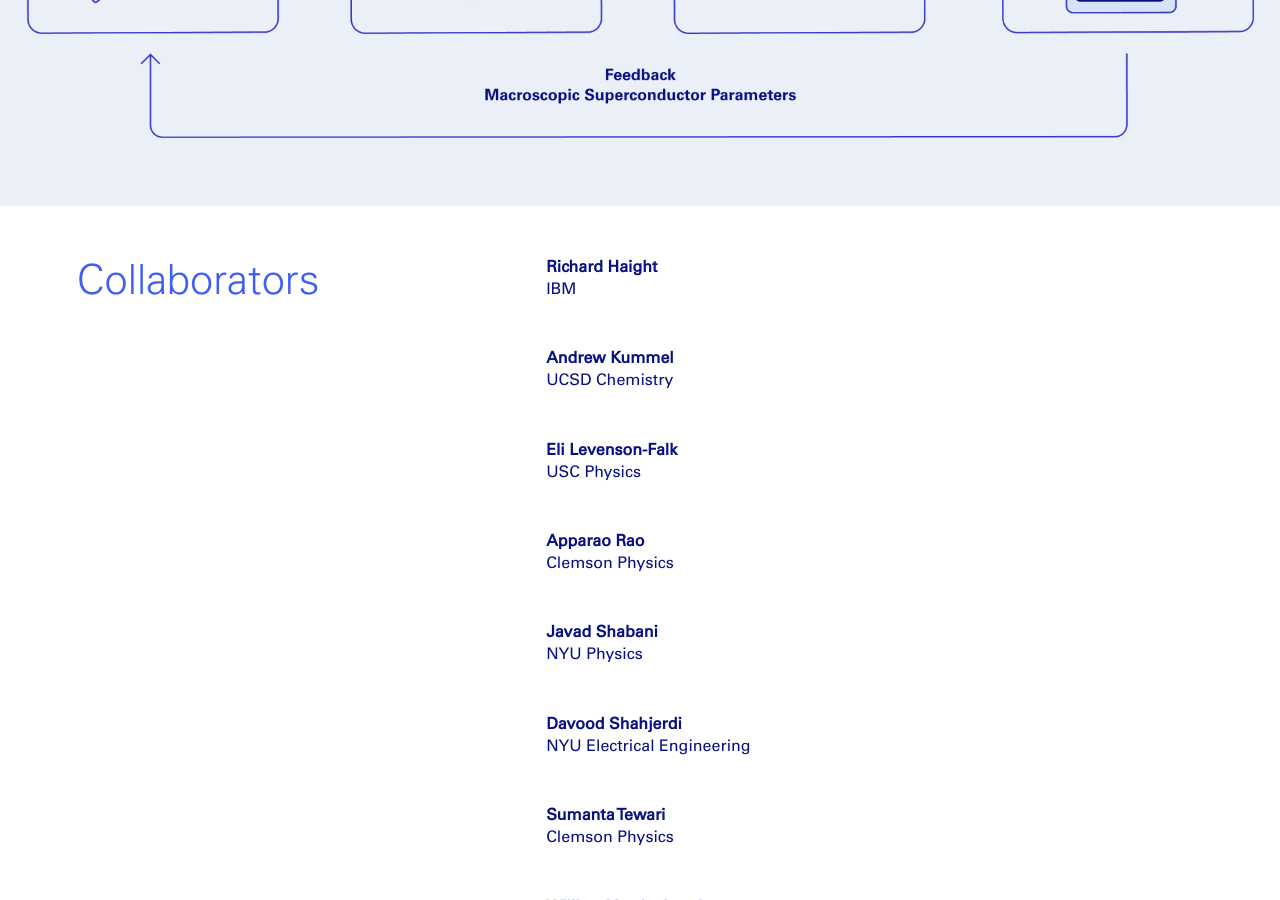
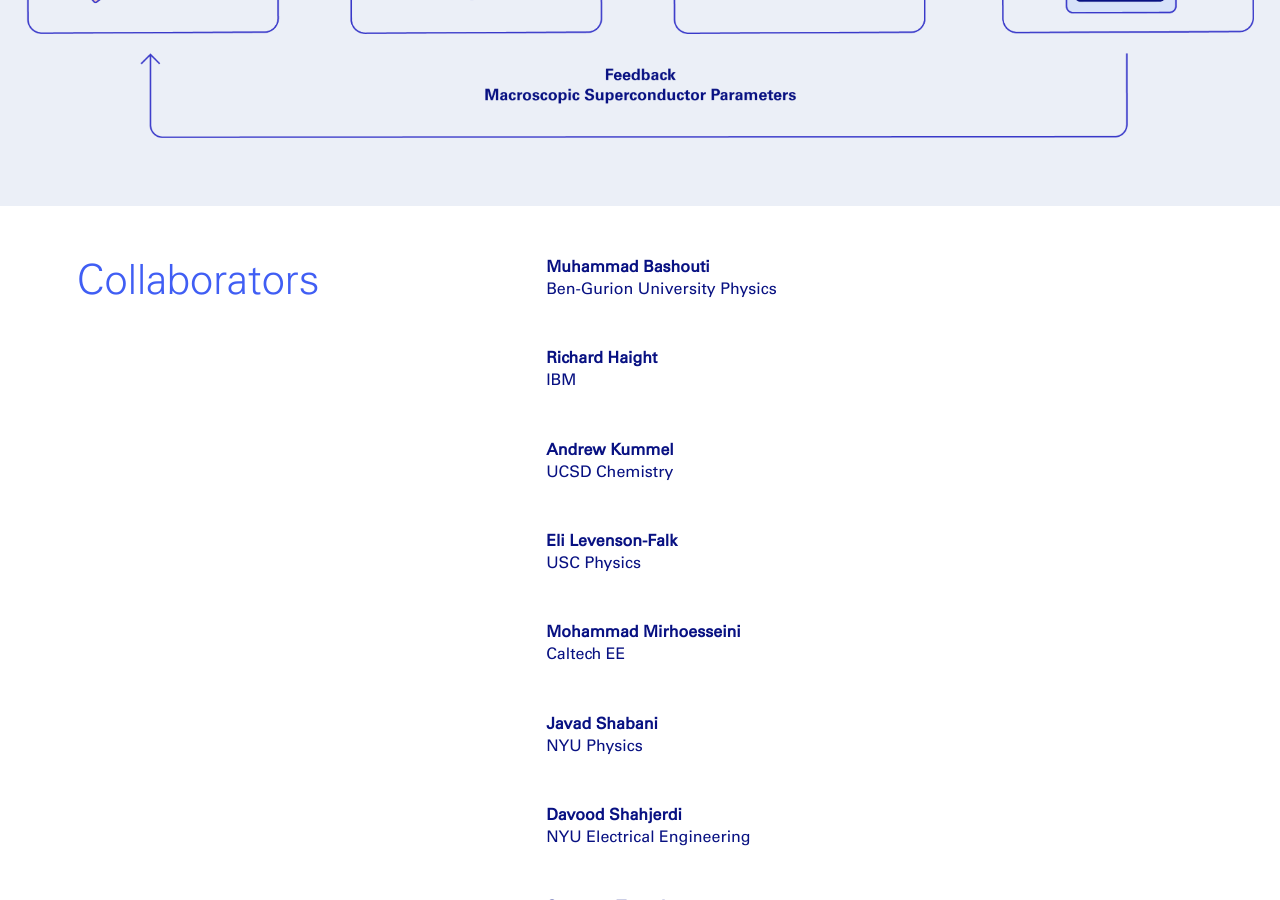
Before and after one commit to labeq/labeq.github.io, a Jekyll site: the page built from research/index.html, in a window 1280 px wide and 900 px high, scrolled down 1473 px. Built offline with Jekyll 4.4.1, drawn with Linux system fonts in a browser that asks for light colours.

Commit message:
added mohammad and muhammad / removed Rao

```diff
--- a/research/index.html
+++ b/research/index.html
@@ -46,6 +46,12 @@ layout: default
             <h1 class='lab-research-h1'>Collaborators</h1>
         </div>
         <div class="col-md-7">
+
+            <h5 class="collaborator-name">
+                <b>Muhammad Bashouti</b>
+                <br>Ben-Gurion University Physics
+            </h5>
+
             <h5 class="collaborator-name">
                 <b>Richard Haight</b>
                 <br>IBM
@@ -62,8 +68,8 @@ layout: default
             </h5>
 
             <h5 class="collaborator-name">
-                <b>Apparao Rao</b>
-                <br>Clemson Physics
+                <b>Mohammad Mirhoesseini</b>
+                <br>Caltech EE
             </h5>
 
             <h5 class="collaborator-name">
```
